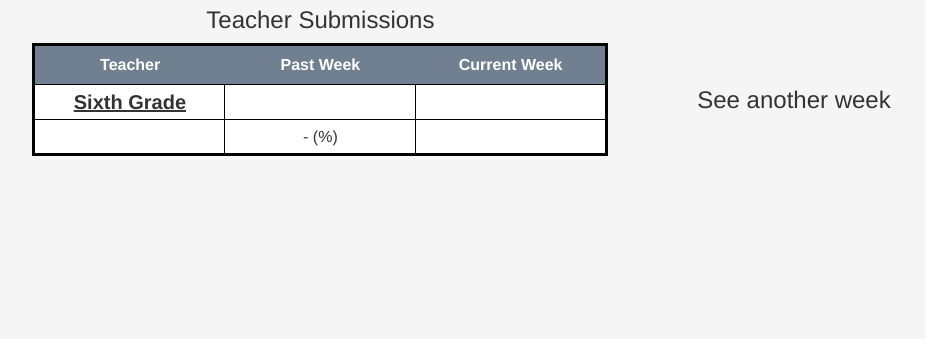
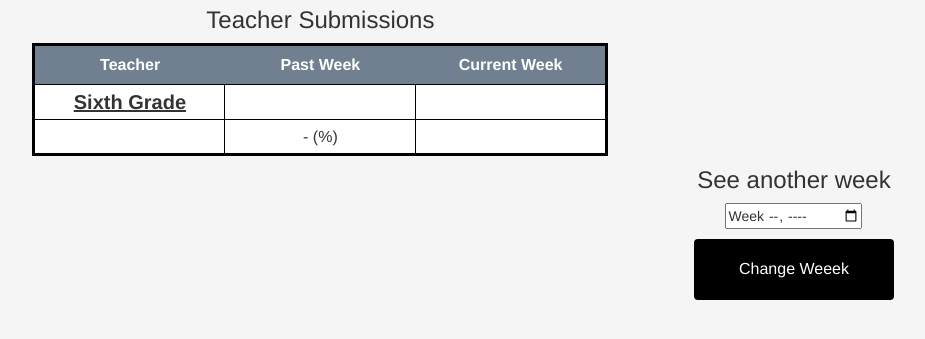
Before and after one commit to JoshuaOStafford/VanaLearning, a Django app: template templates/teacher_submissions.html in a window 1280 px wide. Shown: the part 53-392 px from the top of the page, without its empty margins (294-1219 px from the left). Run offline with Django 3.2, Linux system fonts and the light colour scheme; the template is opened without the code that fills it: values that come from a table or form of the project are taken from there, others are empty; data comes from the database, SQL or seed files in the repository; some libraries are stand-ins or nearby versions; some web fonts are replaced.

Commit message:
Changing Monitor Submissions

```diff
--- a/templates/teacher_submissions.html
+++ b/templates/teacher_submissions.html
@@ -19,7 +19,7 @@
   gtag('config', 'UA-110599905-1');
 </script>
     <meta charset="UTF-8">
-    <title>Student History</title>
+    <title>Monitor Submissions</title>
 </head>
 
 <style>
@@ -130,8 +130,15 @@ td{
     </div>
 
     <div id="change_week">
-        <br><br><br><br>
+        <br><br><br><br><br><br><br><br>
         <h3>See another week</h3>
+        <form action="/TeacherSubmissions" method="post">
+            {% csrf_token %}
+
+            <input id="week" title="Change Week" type="week">
+            <input type="submit" value="Change Weeek" class="button" />
+        </form>
+
     </div>
     </div>
 {% endblock %}
```
